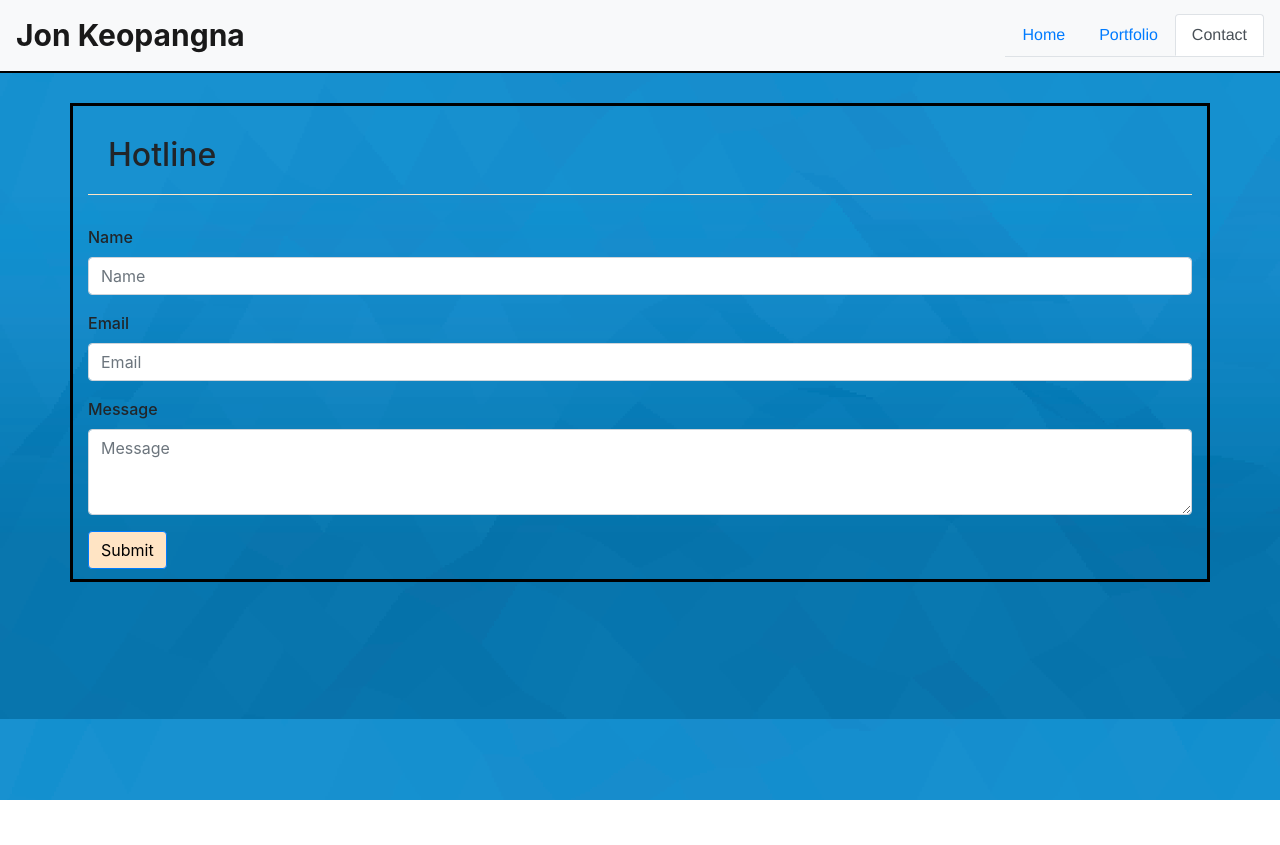
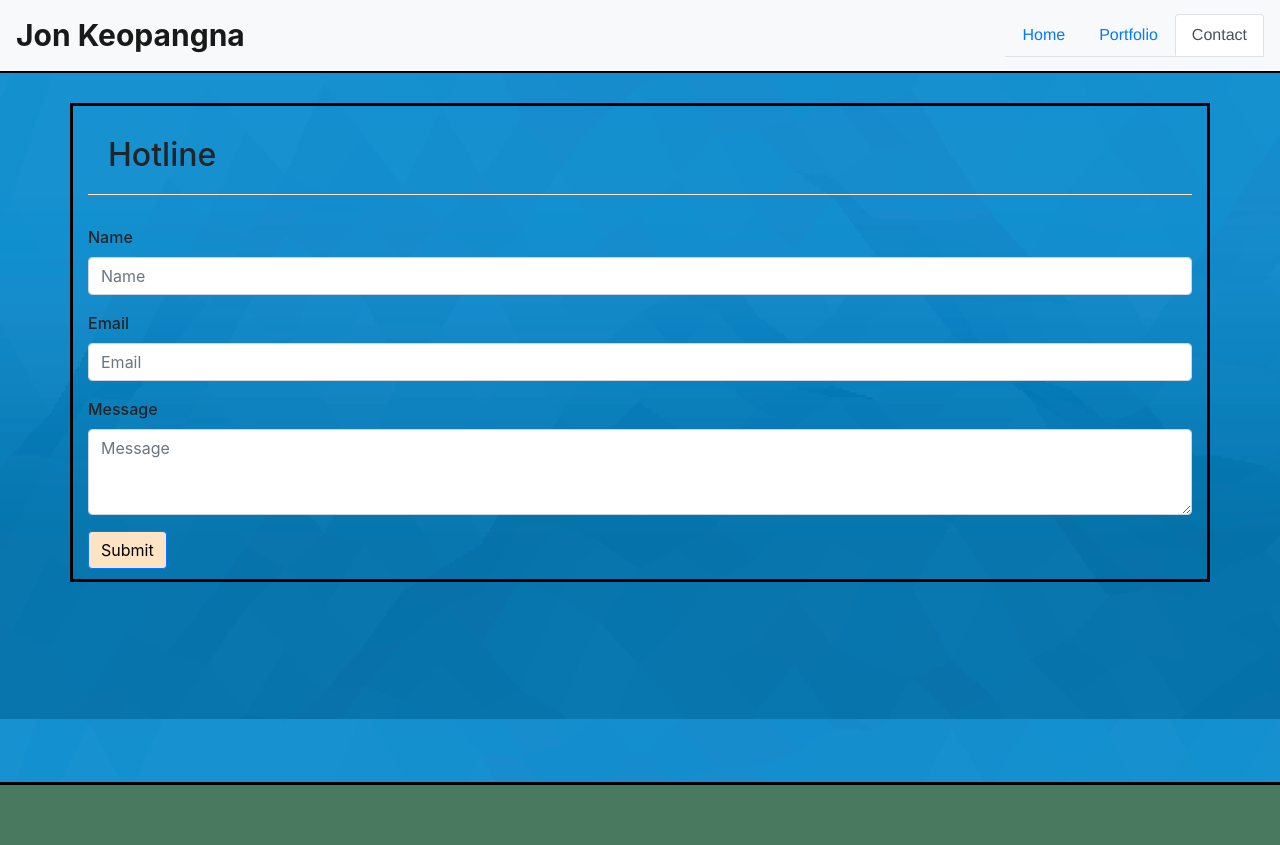
Before and after one commit to jkeopangna/responsivePortfolio, a plain HTML site: page contact.html in a window 1280 px wide. Before the commit the page ends 800 px from the top, so only its background shows below. Drawn offline with nearby package versions, Linux system fonts and the light colour scheme.

Commit message:
Modified all html and css applications

```diff
--- a/contact.html
+++ b/contact.html
@@ -93,8 +93,8 @@
         </article>
       </section>
       <!--START of form properties-->
-      <form class="row">
-        <section class="col-md-12">
+      <section class="row">
+        <form class="col-md-12">
           <article class="form-group">
             <label for="exampleFormControlInput1">Name</label>
             <input
@@ -123,13 +123,13 @@
             ></textarea>
           </article>
           <button type="submit" class="btn btn-primary">Submit</button>
-        </div>
-      </form>
-      <!--END of form properties-->
+          <!--END of form properties-->
+        </form>
+        <!--END of Contact form section-->
+      </section>
+      <!--END of container-->
     </section>
-    <!--END of Contact form section-->
+    <!--Application's footer-->
+    <footer></footer>
   </body>
-  <!--Application's footer-->
-  <footer>
-  </footer>
 </html>
--- a/styles1.css
+++ b/styles1.css
@@ -66,5 +66,6 @@ footer {
   padding: 30px;
   background-color: rgb(73, 121, 94);
   border-top: 3px solid black;
-  margin-top: 50px
+  margin-top: 200px;
+  position: sticky;
 }
--- a/styles2.css
+++ b/styles2.css
@@ -53,13 +53,14 @@ img {
   height: 150px;
   border: 1px solid bisque;
   margin-left: 40px;
-  margin-bottom: 10px;
+  margin-bottom: 20px;
 }
 
-/* footer {
+footer {
+  clear: both;
   padding: 30px;
   background-color: rgb(73, 121, 94);
   border-top: 3px solid black;
+  margin-top: 200px;
   position: sticky;
-  margin-top: 50px;
-} */
+}
--- a/styles3.css
+++ b/styles3.css
@@ -57,9 +57,11 @@ label {
   color: black;
 }
 
-/* footer {
+footer {
+  clear: both;
   padding: 30px;
   background-color: rgb(73, 121, 94);
   border-top: 3px solid black;
+  margin-top: 200px;
   position: sticky;
-} */
+}
```
Also changed, not shown: index.html (+3 -3 lines), portfolio.html (+2 -2 lines).
